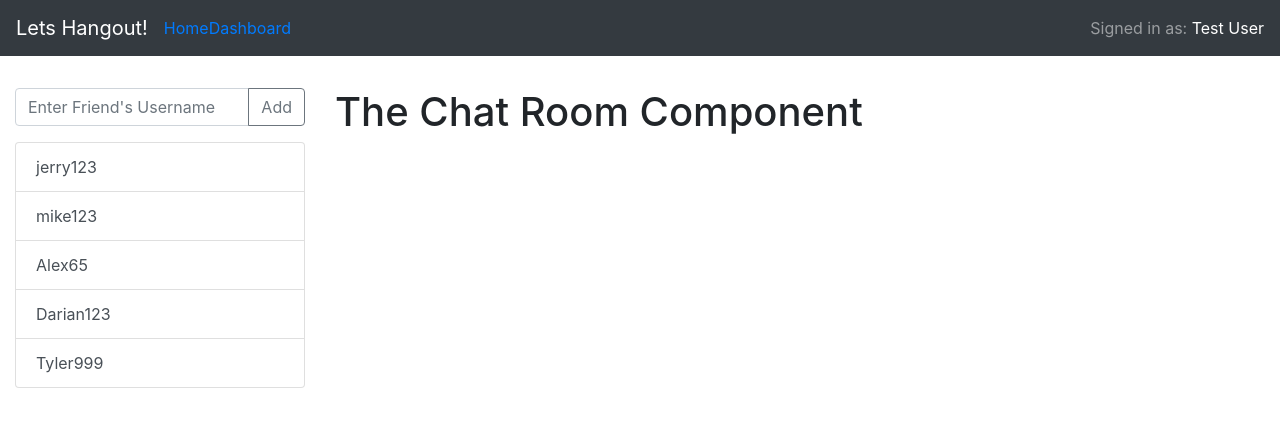
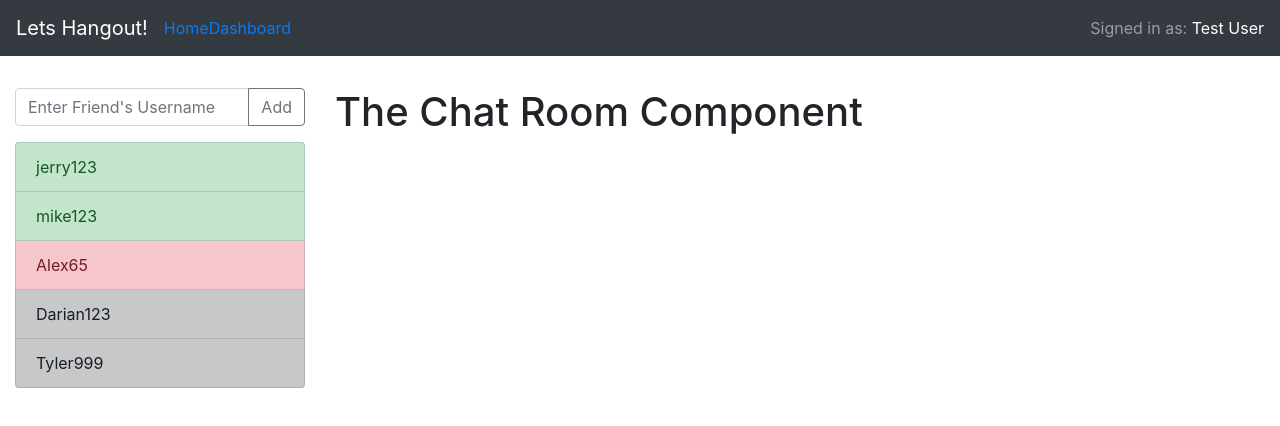
Before and after one commit to NJIT-CS490-Group6/project3-frontend, a React (Create React App) app: page /dashboard in a window 1280 px wide. Shown: the top 426 px of the page. Built offline with nearby package versions, Linux system fonts and the light colour scheme.

Commit message:
add colors to indicate status of friends

```diff
--- a/src/components/FriendsList.tsx
+++ b/src/components/FriendsList.tsx
@@ -66,6 +66,18 @@ const FriendsList = () => {
     alert('Send Friend Request to '+ username.current.value);
   }
 
+  const getVariant: any = (status: string) => {
+    let result = '';
+    if (status === 'available') {
+      result = 'success';
+    } else if (status === 'busy') {
+      result = 'danger';
+    } else if (status === 'offline') {
+      result = 'dark';
+    }
+    return result;
+  }
+
   useEffect(() => {
     let timer: ReturnType<typeof setTimeout>;
     const fetchFriendsHandler = () => {
@@ -91,6 +103,7 @@ const FriendsList = () => {
         {friends.map(friend => (
           <ListGroup.Item
             action
+            variant={getVariant(friend.status.status)}
             onClick={onClickFriend}
             key={friend.id}>
               {friend.username}
```
